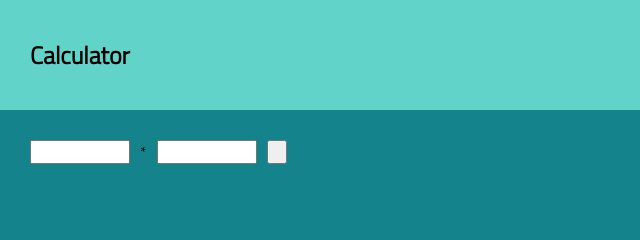
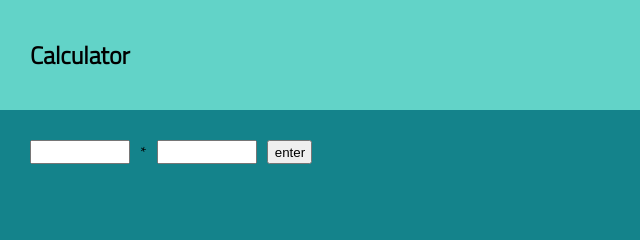
Before and after one commit to Libbi-Dunham/LAB-04-calculator, a plain HTML site: page index.html in a window 1280 px wide. Shown: the top 240 px of the page, 0-640 px from the left. Drawn offline with Linux system fonts and the light colour scheme.

Commit message:
added enter

```diff
--- a/index.html
+++ b/index.html
@@ -23,7 +23,7 @@
             <input id="multiply-number-12">
             *
             <input id="multiply-number-2">
-            <button id="multiply-button"></button>
+            <button id="multiply-button">enter</button>
             <span id="multiply-answer"></span>
         </section>
 
--- a/styles/styles.css
+++ b/styles/styles.css
@@ -36,7 +36,7 @@ footer {
 
 main {
     display: grid;
-    grid-template-columns: 100px auto 100px 20px 2fr;
+    grid-template-columns: 100px auto 100px 45px 2fr;
     grid-auto-rows: min-content;
     grid-gap: 10px;
 
```
